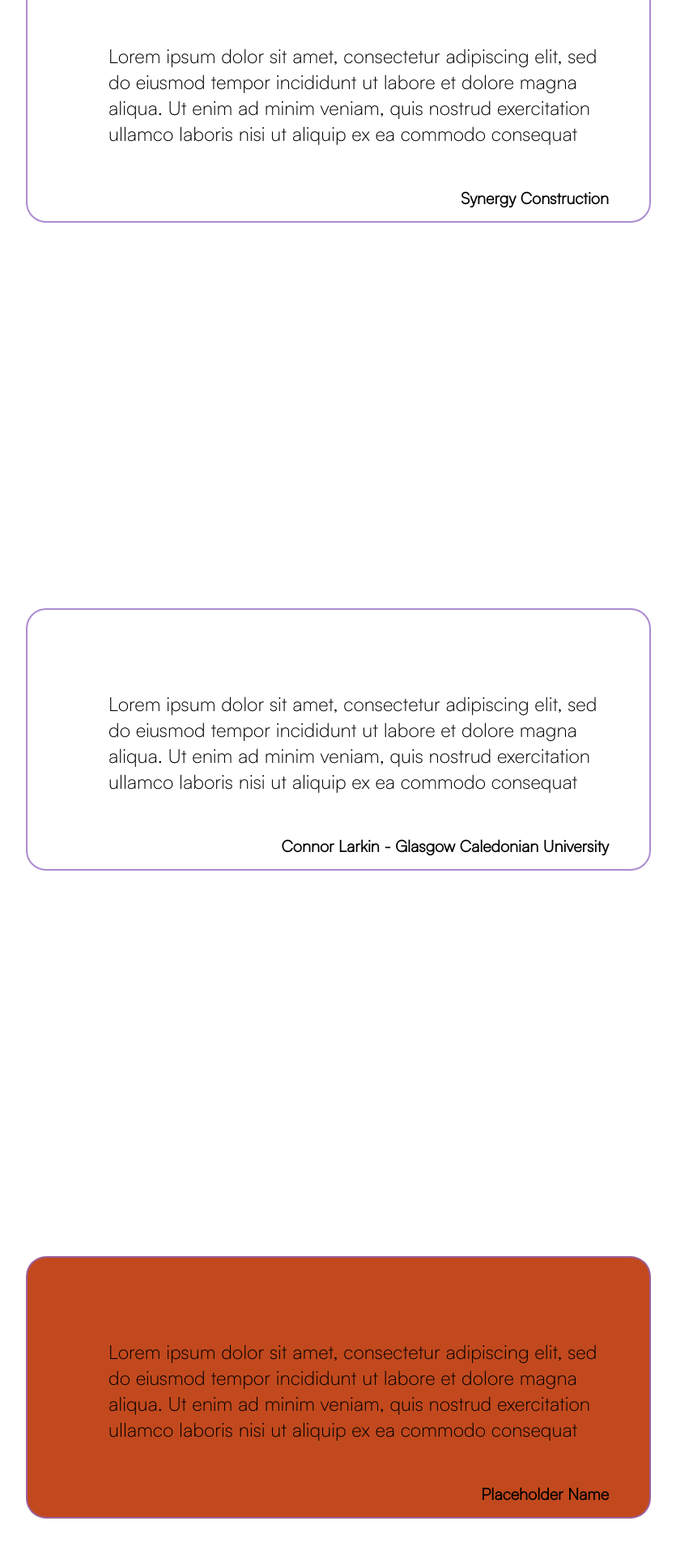
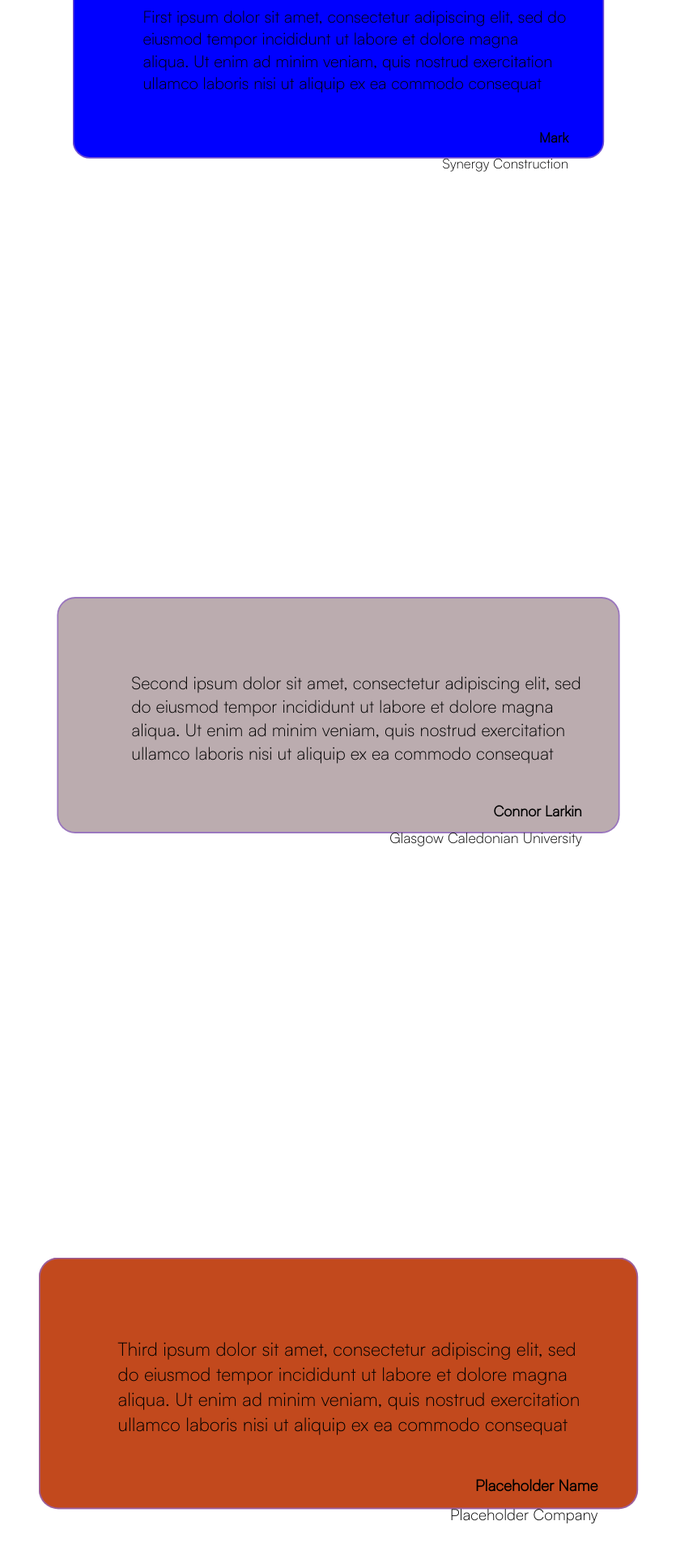
Before and after one commit to BenW2k/Portfolio, a Next.js app in the folder frontend/: page / in a window 1280 px wide. Shown: the part 4642-6562 px from the top of the page at 81% size, without its empty margins (222-1057 px from the left). Built offline with nearby package versions, Linux system fonts and the light colour scheme.

Commit message:
+index and dummy data

```diff
--- a/frontend/app/components/testimonials/data.ts
+++ b/frontend/app/components/testimonials/data.ts
@@ -3,23 +3,29 @@ import placeholder from "../../assets/media/placeholder-image.svg";
 export const testimonials = [
   {
     quote:
-      "Lorem ipsum dolor sit amet, consectetur adipiscing elit, sed do eiusmod tempor incididunt ut labore et dolore magna aliqua. Ut enim ad minim veniam, quis nostrud exercitation ullamco laboris nisi ut aliquip ex ea commodo consequat",
-    img: {placeholder},
-    color: "#88S28D",
-    person: "Synergy Construction",
+      "First ipsum dolor sit amet, consectetur adipiscing elit, sed do eiusmod tempor incididunt ut labore et dolore magna aliqua. Ut enim ad minim veniam, quis nostrud exercitation ullamco laboris nisi ut aliquip ex ea commodo consequat",
+    img: placeholder,
+    color: "blue",
+    person: "Mark",
+    company: "Synergy Construction",
+    i: 1,
   },
   {
     quote:
-      "Lorem ipsum dolor sit amet, consectetur adipiscing elit, sed do eiusmod tempor incididunt ut labore et dolore magna aliqua. Ut enim ad minim veniam, quis nostrud exercitation ullamco laboris nisi ut aliquip ex ea commodo consequat",
-    img: {placeholder},
-    color: "BBACAF",
-    person: "Connor Larkin - Glasgow Caledonian University",
+      "Second ipsum dolor sit amet, consectetur adipiscing elit, sed do eiusmod tempor incididunt ut labore et dolore magna aliqua. Ut enim ad minim veniam, quis nostrud exercitation ullamco laboris nisi ut aliquip ex ea commodo consequat",
+    img: placeholder,
+    color: "#BBACAF",
+    person: "Connor Larkin ",
+    company: "Glasgow Caledonian University",
+    i: 2,
   },
   {
     quote:
-      "Lorem ipsum dolor sit amet, consectetur adipiscing elit, sed do eiusmod tempor incididunt ut labore et dolore magna aliqua. Ut enim ad minim veniam, quis nostrud exercitation ullamco laboris nisi ut aliquip ex ea commodo consequat",
-    img: {placeholder},
+      "Third ipsum dolor sit amet, consectetur adipiscing elit, sed do eiusmod tempor incididunt ut labore et dolore magna aliqua. Ut enim ad minim veniam, quis nostrud exercitation ullamco laboris nisi ut aliquip ex ea commodo consequat",
+    img: placeholder,
     color: "#C2491D",
     person: "Placeholder Name",
+    company: "Placeholder Company",
+    i: 3,
   },
 ];
```
